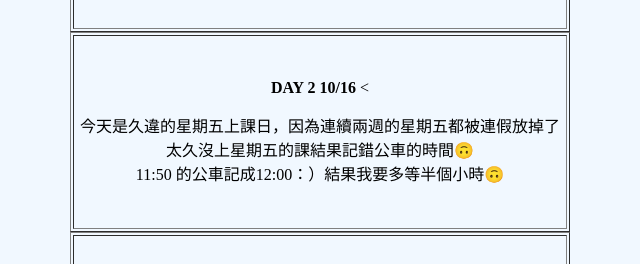
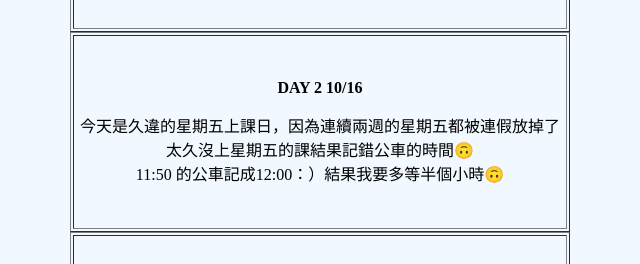
Before and after one commit to chin-yan/page2, a plain HTML site: page index.html in a window 1280 px wide. Shown: the part 244-508 px from the top of the page, 320-960 px from the left. Drawn offline with Linux system fonts and the light colour scheme.

Commit message:
Update index.html

```diff
--- a/index.html
+++ b/index.html
@@ -10,7 +10,7 @@
   </p> </td></tr></table>
 
   <table align=center width="500" border="1" height="200">
-    <tr><td align=center> <b>DAY 2 10/16 </b><<p>今天是久違的星期五上課日，因為連續兩週的星期五都被連假放掉了<br>
+    <tr><td align=center> <b>DAY 2 10/16 </b><p> 今天是久違的星期五上課日，因為連續兩週的星期五都被連假放掉了<br>
 太久沒上星期五的課結果記錯公車的時間🙃<br>
       11:50 的公車記成12:00：）結果我要多等半個小時🙃
   </p>  </p> </td></tr></table>
```
